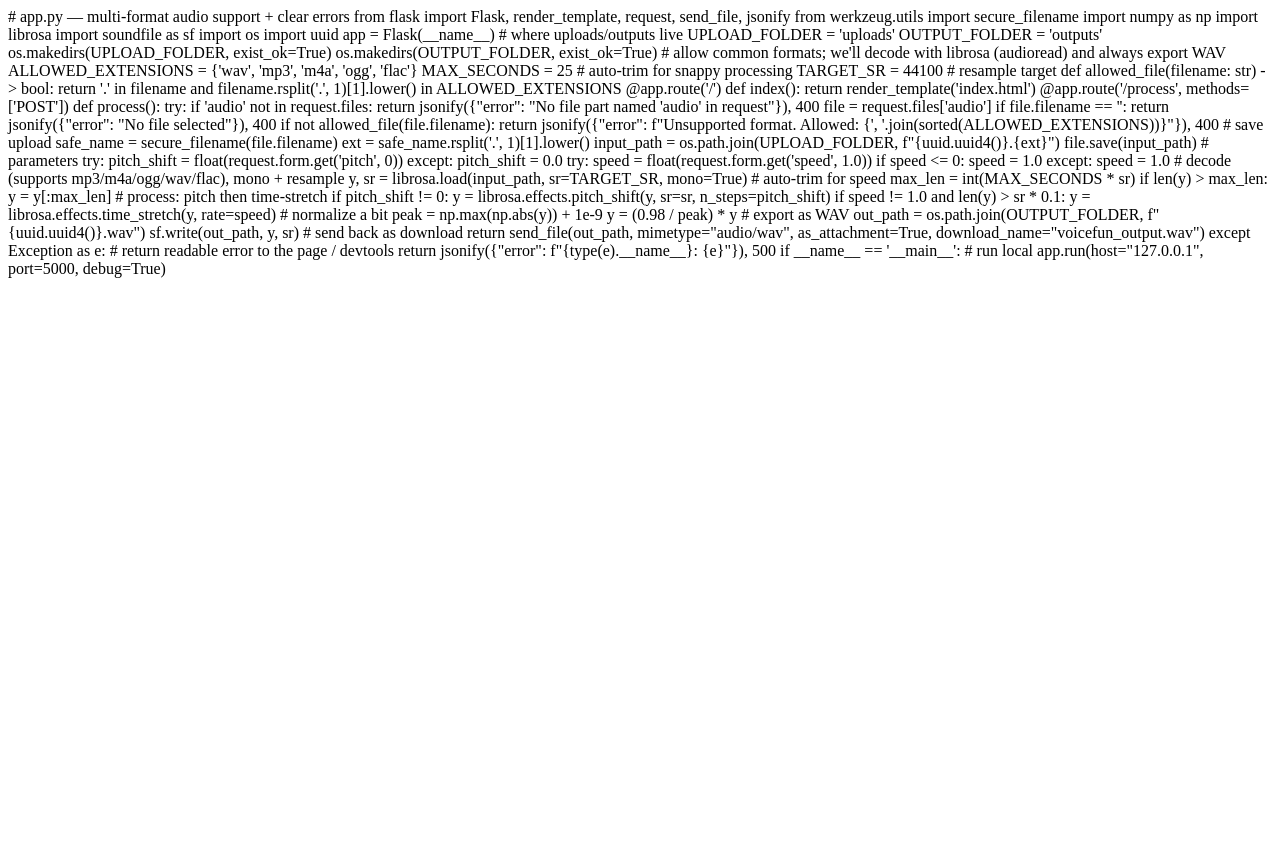
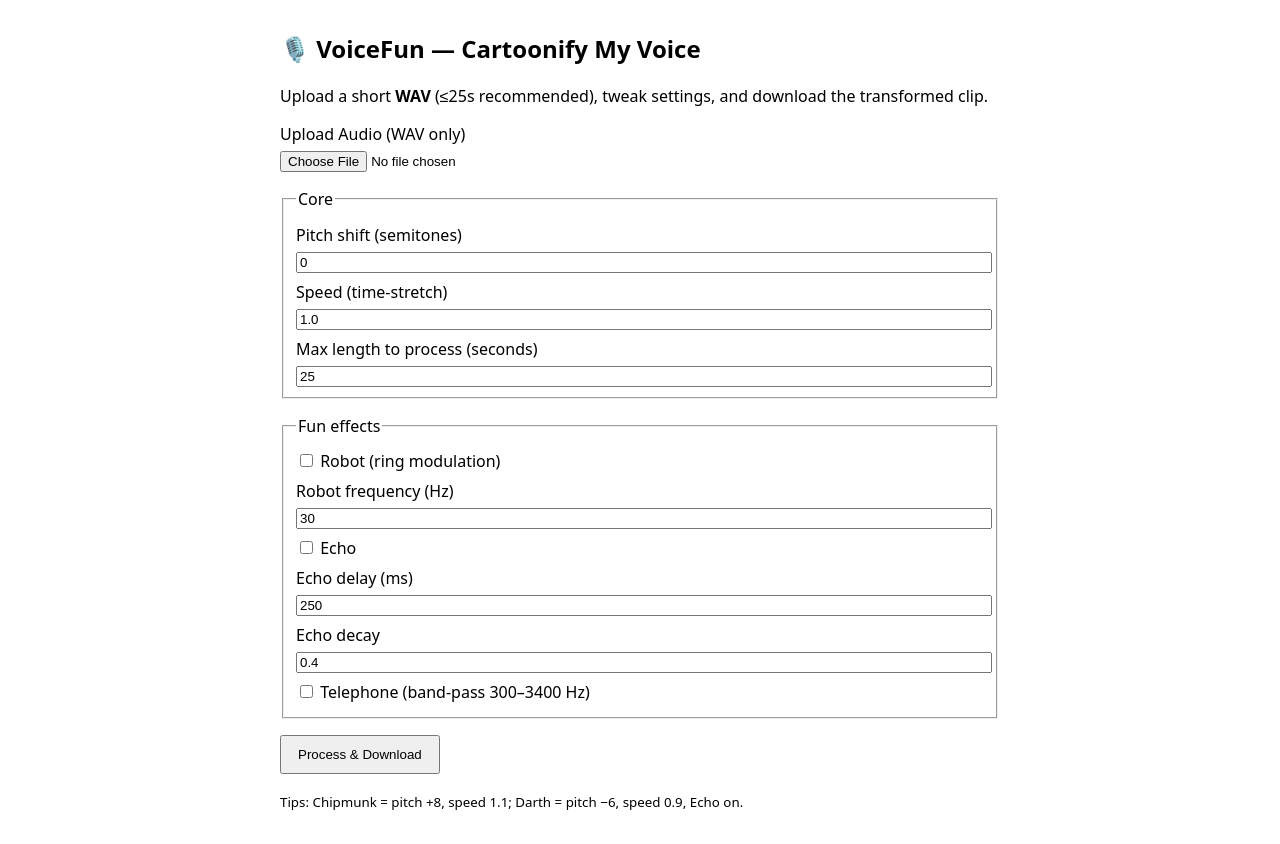
Before and after one commit to Msundara19/VoiceFun, a Flask app: page / in a window 1280 px wide. Before the commit the page ends 278 px from the top, so only its background shows below. Run offline with Flask 3, Linux system fonts and the light colour scheme.

Commit message:
Added robotic voices and other fun effects for audio input in .wav extension and length <25s

```diff
--- a/templates/index.html
+++ b/templates/index.html
@@ -1,90 +1,52 @@
-# app.py — multi-format audio support + clear errors
-from flask import Flask, render_template, request, send_file, jsonify
-from werkzeug.utils import secure_filename
-import numpy as np
-import librosa
-import soundfile as sf
-import os
-import uuid
+<!DOCTYPE html>
+<html>
+<head>
+  <meta charset="utf-8">
+  <title>VoiceFun — Cartoonify My Voice</title>
+  <style>
+    body { font-family: system-ui, sans-serif; max-width: 720px; margin: 32px auto; }
+    fieldset { margin-top: 16px; }
+    label { display: block; margin: 8px 0 4px; }
+    input[type="number"], input[type="range"] { width: 100%; }
+    button { margin-top: 16px; padding: 10px 16px; }
+  </style>
+</head>
+<body>
+  <h2>🎙️ VoiceFun — Cartoonify My Voice</h2>
+  <p>Upload a short <b>WAV</b> (≤25s recommended), tweak settings, and download the transformed clip.</p>
 
-app = Flask(__name__)
+  <form id="uploadForm" enctype="multipart/form-data" method="post" action="/process">
+    <label>Upload Audio (WAV only)</label>
+    <input type="file" name="audio" accept=".wav" required>
 
-# where uploads/outputs live
-UPLOAD_FOLDER = 'uploads'
-OUTPUT_FOLDER = 'outputs'
-os.makedirs(UPLOAD_FOLDER, exist_ok=True)
-os.makedirs(OUTPUT_FOLDER, exist_ok=True)
+    <fieldset>
+      <legend>Core</legend>
+      <label>Pitch shift (semitones)</label>
+      <input type="number" name="pitch" value="0" min="-12" max="12" step="1">
+      <label>Speed (time-stretch)</label>
+      <input type="number" name="speed" value="1.0" min="0.5" max="2.0" step="0.05">
+      <label>Max length to process (seconds)</label>
+      <input type="number" name="trim" value="25" min="5" max="60" step="1">
+    </fieldset>
 
-# allow common formats; we'll decode with librosa (audioread) and always export WAV
-ALLOWED_EXTENSIONS = {'wav', 'mp3', 'm4a', 'ogg', 'flac'}
-MAX_SECONDS = 25        # auto-trim for snappy processing
-TARGET_SR = 44100       # resample target
+    <fieldset>
+      <legend>Fun effects</legend>
+      <label><input type="checkbox" name="robot"> Robot (ring modulation)</label>
+      <label>Robot frequency (Hz)</label>
+      <input type="number" name="robot_freq" value="30" min="10" max="80" step="1">
 
-def allowed_file(filename: str) -> bool:
-    return '.' in filename and filename.rsplit('.', 1)[1].lower() in ALLOWED_EXTENSIONS
+      <label><input type="checkbox" name="echo"> Echo</label>
+      <label>Echo delay (ms)</label>
+      <input type="number" name="echo_delay" value="250" min="50" max="800" step="10">
+      <label>Echo decay</label>
+      <input type="number" name="echo_decay" value="0.4" min="0.1" max="0.9" step="0.05">
 
-@app.route('/')
-def index():
-    return render_template('index.html')
+      <label><input type="checkbox" name="telephone"> Telephone (band-pass 300–3400 Hz)</label>
+    </fieldset>
 
-@app.route('/process', methods=['POST'])
-def process():
-    try:
-        if 'audio' not in request.files:
-            return jsonify({"error": "No file part named 'audio' in request"}), 400
-        file = request.files['audio']
-        if file.filename == '':
-            return jsonify({"error": "No file selected"}), 400
-        if not allowed_file(file.filename):
-            return jsonify({"error": f"Unsupported format. Allowed: {', '.join(sorted(ALLOWED_EXTENSIONS))}"}), 400
+    <button type="submit">Process & Download</button>
+  </form>
 
-        # save upload
-        safe_name = secure_filename(file.filename)
-        ext = safe_name.rsplit('.', 1)[1].lower()
-        input_path = os.path.join(UPLOAD_FOLDER, f"{uuid.uuid4()}.{ext}")
-        file.save(input_path)
-
-        # parameters
-        try:
-            pitch_shift = float(request.form.get('pitch', 0))
-        except:
-            pitch_shift = 0.0
-        try:
-            speed = float(request.form.get('speed', 1.0))
-            if speed <= 0:
-                speed = 1.0
-        except:
-            speed = 1.0
-
-        # decode (supports mp3/m4a/ogg/wav/flac), mono + resample
-        y, sr = librosa.load(input_path, sr=TARGET_SR, mono=True)
-
-        # auto-trim for speed
-        max_len = int(MAX_SECONDS * sr)
-        if len(y) > max_len:
-            y = y[:max_len]
-
-        # process: pitch then time-stretch
-        if pitch_shift != 0:
-            y = librosa.effects.pitch_shift(y, sr=sr, n_steps=pitch_shift)
-        if speed != 1.0 and len(y) > sr * 0.1:
-            y = librosa.effects.time_stretch(y, rate=speed)
-
-        # normalize a bit
-        peak = np.max(np.abs(y)) + 1e-9
-        y = (0.98 / peak) * y
-
-        # export as WAV
-        out_path = os.path.join(OUTPUT_FOLDER, f"{uuid.uuid4()}.wav")
-        sf.write(out_path, y, sr)
-
-        # send back as download
-        return send_file(out_path, mimetype="audio/wav", as_attachment=True, download_name="voicefun_output.wav")
-
-    except Exception as e:
-        # return readable error to the page / devtools
-        return jsonify({"error": f"{type(e).__name__}: {e}"}), 500
-
-if __name__ == '__main__':
-    # run local
-    app.run(host="127.0.0.1", port=5000, debug=True)
+  <p><small>Tips: Chipmunk = pitch +8, speed 1.1; Darth = pitch −6, speed 0.9, Echo on.</small></p>
+</body>
+</html>
```
